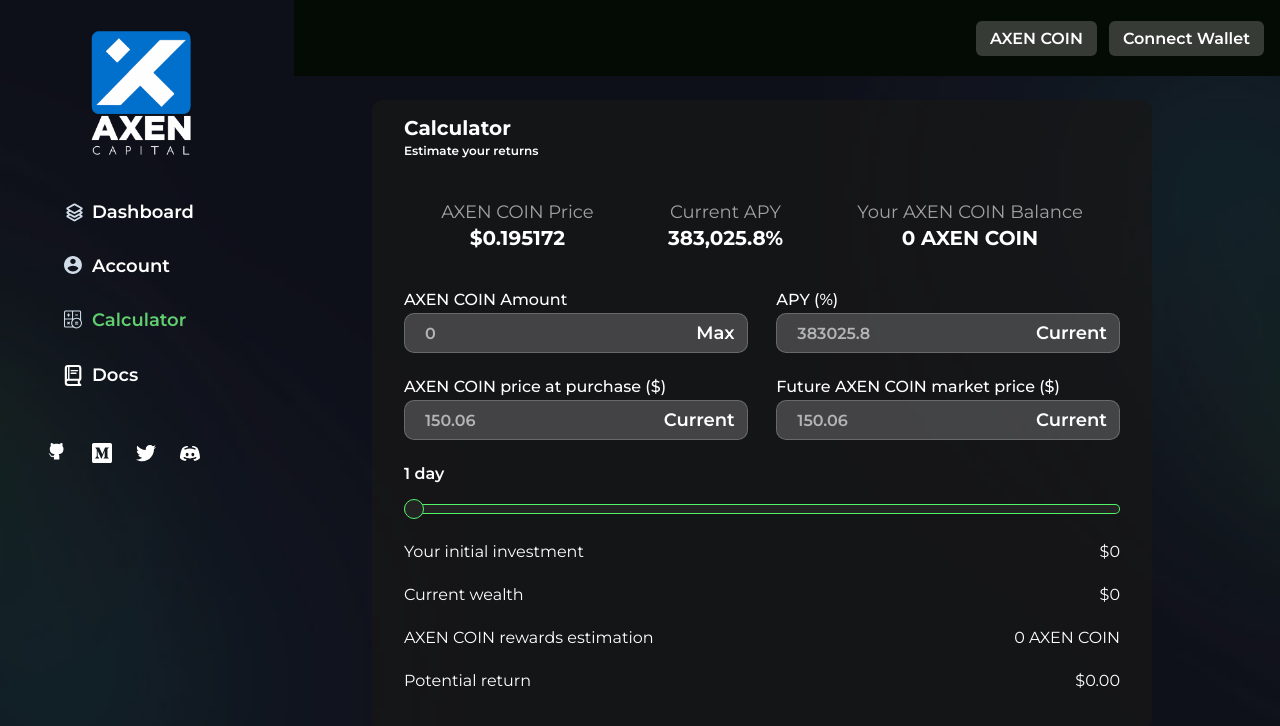
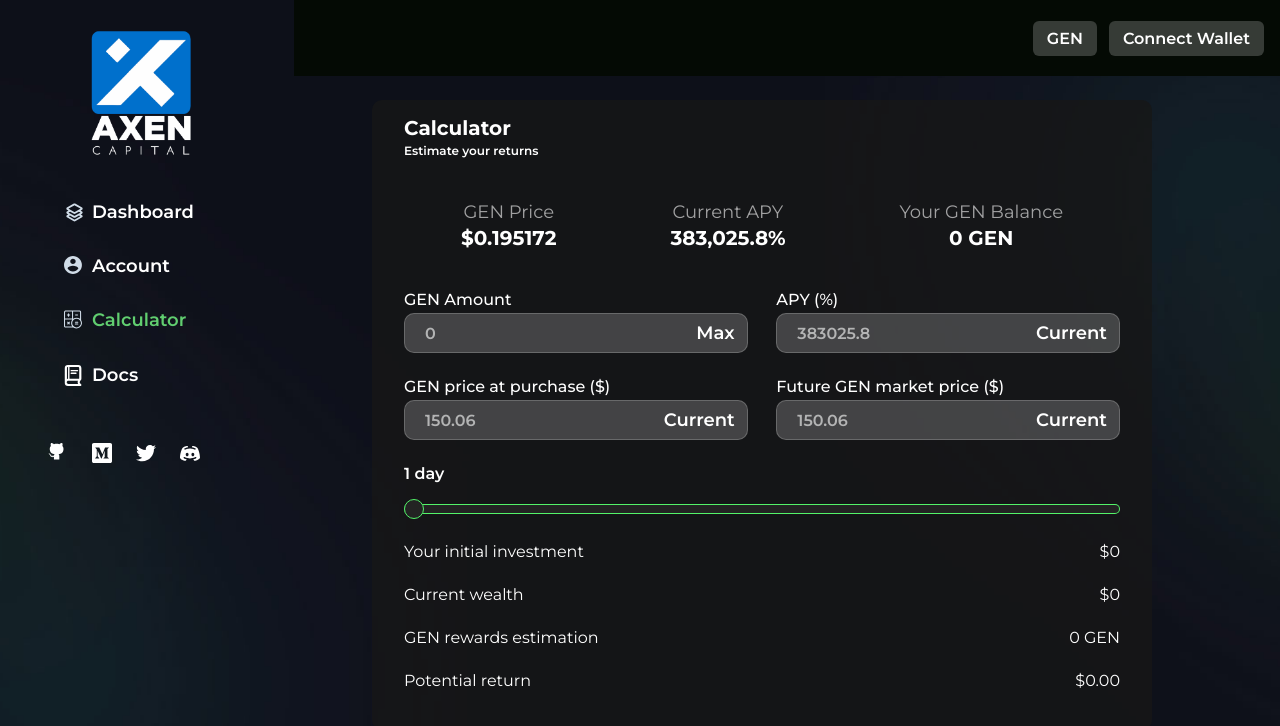
Before and after one commit to Memoria-ORIA/DUUFinance-1, a React (Create React App) app: page /calculator in a window 1280 px wide. Shown: the top 726 px of the page. Built offline with nearby package versions, Linux system fonts and the light colour scheme.

Commit message:
updated AXEN to GEN

```diff
--- a/src/pages/Account/Account.js
+++ b/src/pages/Account/Account.js
@@ -15,7 +15,7 @@ const Account = ({setmobMenu, setModal}) => {
 							<img src={MenuIcon} className="icon-mob" alt="logo" onClick={setmobMenu} />
 							<ul>
 								<li className="menu__icon" onClick={setmobMenu}><img src={MenuIcon} className="icon-tab" alt="menu Icon" /></li>
-								<li><a href="/">Axen Coin</a>
+								<li><a href="/">GEN</a>
 								<ul className="dropdown">
 									<li>
 									<a href="/">Buy on bog swap</a>
@@ -33,7 +33,7 @@ const Account = ({setmobMenu, setModal}) => {
 								<div className="acc-detail-wrap">
 									<span>Your Balance</span>
 									<h1>$0</h1>
-									<span>0 AXEN COIN</span>
+									<span>0 GEN</span>
 								</div>
 								<div className="acc-detail-wrap">
 									<span>APY</span>
@@ -48,12 +48,12 @@ const Account = ({setmobMenu, setModal}) => {
 							</div>
 							<div className="account-matrix-wrap">
 								<div className="account-data">
-									<p>Current AXEN COIN Price</p>
+									<p>Current GEN Price</p>
 									<span className="color-white">$150.76</span>
 								</div>
 								<div className="account-data">
 									<p>Next Reward Amount</p>
-									<span className="color-white">0 AXEN COIN</span>
+									<span className="color-white">0 GEN</span>
 								</div>
 								<div className="account-data">
 									<p>Next Reward Amount USD</p>
--- a/src/pages/Calculator/Calculator.js
+++ b/src/pages/Calculator/Calculator.js
@@ -34,7 +34,7 @@ const Calculator = ({setmobMenu, setModal}) => {
 							<img src={MenuIcon} className="icon-mob" alt="logo" onClick={setmobMenu} />
 							<ul>
 								<li className="menu__icon" onClick={setmobMenu}><img src={MenuIcon} className="icon-tab" alt="menu Icon" /></li>
-								<li><a href="/">AXEN COIN</a>
+								<li><a href="/">GEN</a>
 								<ul className="dropdown">
 									<li>
 									<a href="/">Buy on bog swap</a>
@@ -53,7 +53,7 @@ const Calculator = ({setmobMenu, setModal}) => {
 							</div>
 							<div className="calc-price-container">
 								<div className="calc-price-wrap">
-									<h3 className="color-white">AXEN COIN Price</h3>
+									<h3 className="color-white">GEN Price</h3>
 									<h2>$0.195172</h2>
 								</div>
 								<div className="calc-price-wrap">
@@ -61,13 +61,13 @@ const Calculator = ({setmobMenu, setModal}) => {
 									<h2>383,025.8%</h2>
 								</div>
 								<div className="calc-price-wrap mob-mt">
-									<h3 className="color-white">Your AXEN COIN Balance</h3>
-									<h2>0 AXEN COIN</h2>
+									<h3 className="color-white">Your GEN Balance</h3>
+									<h2>0 GEN</h2>
 								</div>
 							</div>
 							<div className="calc-grid-container">
 								<div className="field-wrap">
-									<span>AXEN COIN Amount</span>
+									<span>GEN Amount</span>
 									<div className="field">
 										<input type="text" name="" id="" value={0} />
 										<span>Max</span>
@@ -81,14 +81,14 @@ const Calculator = ({setmobMenu, setModal}) => {
 									</div>
 								</div>
 								<div className="field-wrap">
-									<span>AXEN COIN price at purchase ($)</span>
+									<span>GEN price at purchase ($)</span>
 									<div className="field">
 										<input type="text" name="" id="" value={150.06} placeholder="Amount" />
 										<span>Current</span>
 									</div>
 								</div>
 								<div className="field-wrap">
-									<span>Future AXEN COIN market price ($)</span>
+									<span>Future GEN market price ($)</span>
 									<div className="field">
 										<input type="text" name="" id="" value={150.06} placeholder="Amount" />
 										<span>Current</span>
@@ -106,8 +106,8 @@ const Calculator = ({setmobMenu, setModal}) => {
 									<span>$0</span>
 								</div>
 								<div className="data">
-									<p>AXEN COIN rewards estimation</p>
-									<span>0 AXEN COIN</span>
+									<p>GEN rewards estimation</p>
+									<span>0 GEN</span>
 								</div>
 								<div className="data">
 									<p>Potential return</p>
--- a/src/pages/Dashboard/Dashboard.js
+++ b/src/pages/Dashboard/Dashboard.js
@@ -16,7 +16,7 @@ const Dashboard = ({setmobMenu, setModal}) => {
 							<img src={MenuIcon} className="icon-mob" alt="logo" onClick={setmobMenu} />
 							<ul>
 								<li className="menu__icon" onClick={setmobMenu}><img src={MenuIcon} className="icon-tab" alt="menu Icon" /></li>
-								<li><a href="/">AXEN COIN</a>
+								<li><a href="/">GEN</a>
 								<ul className="dropdown">
 									<li>
 									<a href="/">Buy on bog swap</a>
@@ -31,7 +31,7 @@ const Dashboard = ({setmobMenu, setModal}) => {
 						<div className="dashboard-data-container">
 							<div className="dashboard-data-wrap">
 								<div className="heading-wrap">
-									<span>AXEN COIN Price</span>
+									<span>GEN Price</span>
 									<h5>$151.73</h5>
 								</div>
 								<div className="heading-wrap">
@@ -60,7 +60,7 @@ const Dashboard = ({setmobMenu, setModal}) => {
 						<div className="dashboard-grid-container">
 							<div className="grid-data-wrap dashboard-grid-gap">
 								<div className="grid-data-heading">
-									<span>AXEN COIN Price</span>
+									<span>GEN Price</span>
 									<h1>$151.84</h1>
 								</div>
 							</div>
@@ -78,7 +78,7 @@ const Dashboard = ({setmobMenu, setModal}) => {
 							</div>
 							<div className="grid-data-wrap">
 								<div className="grid-data-heading">
-									<span>AXEN COIN Insurance Fund Value</span>
+									<span>GEN Insurance Fund Value</span>
 									<h1>$2,030,858</h1>
 								</div>
 							</div>
@@ -86,15 +86,15 @@ const Dashboard = ({setmobMenu, setModal}) => {
 						<div className="dashboard-firepit-container">
 							<div className="firepit-wrap">
 								<span># Value of FirePit</span>
-								<h1>97,195.42 AXEN COIN</h1>
+								<h1>97,195.42 GEN</h1>
 							</div>
 							<div className="firepit-wrap">
 								<span># Value of FirePit</span>
-								<h1>97,195.42 AXEN COIN</h1>
+								<h1>97,195.42 GEN</h1>
 							</div>
 							<div className="firepit-wrap">
 								<span># Value of FirePit</span>
-								<h1>97,195.42 AXEN COIN</h1>
+								<h1>97,195.42 GEN</h1>
 							</div>
 						</div>
 					</div>
```
Also changed, not shown: 1 other file (tests, documents, lock files or other folders).
